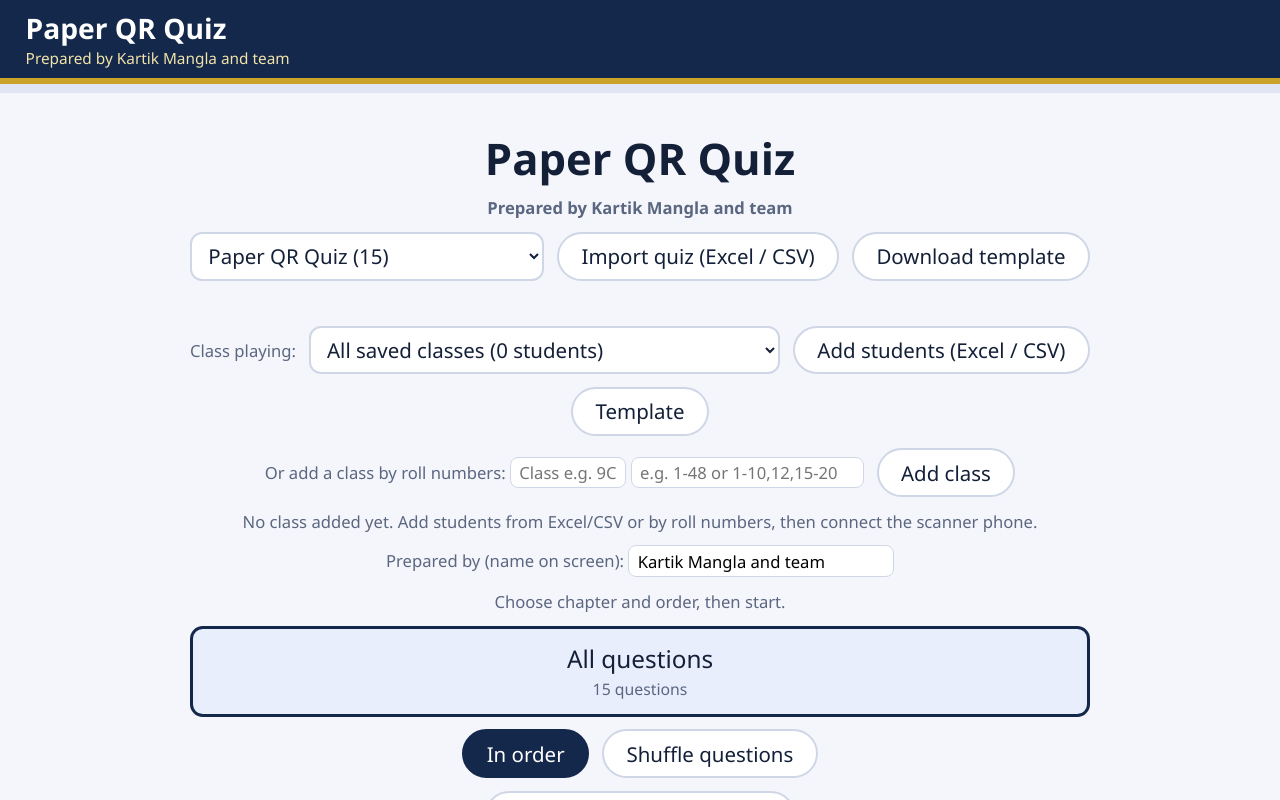
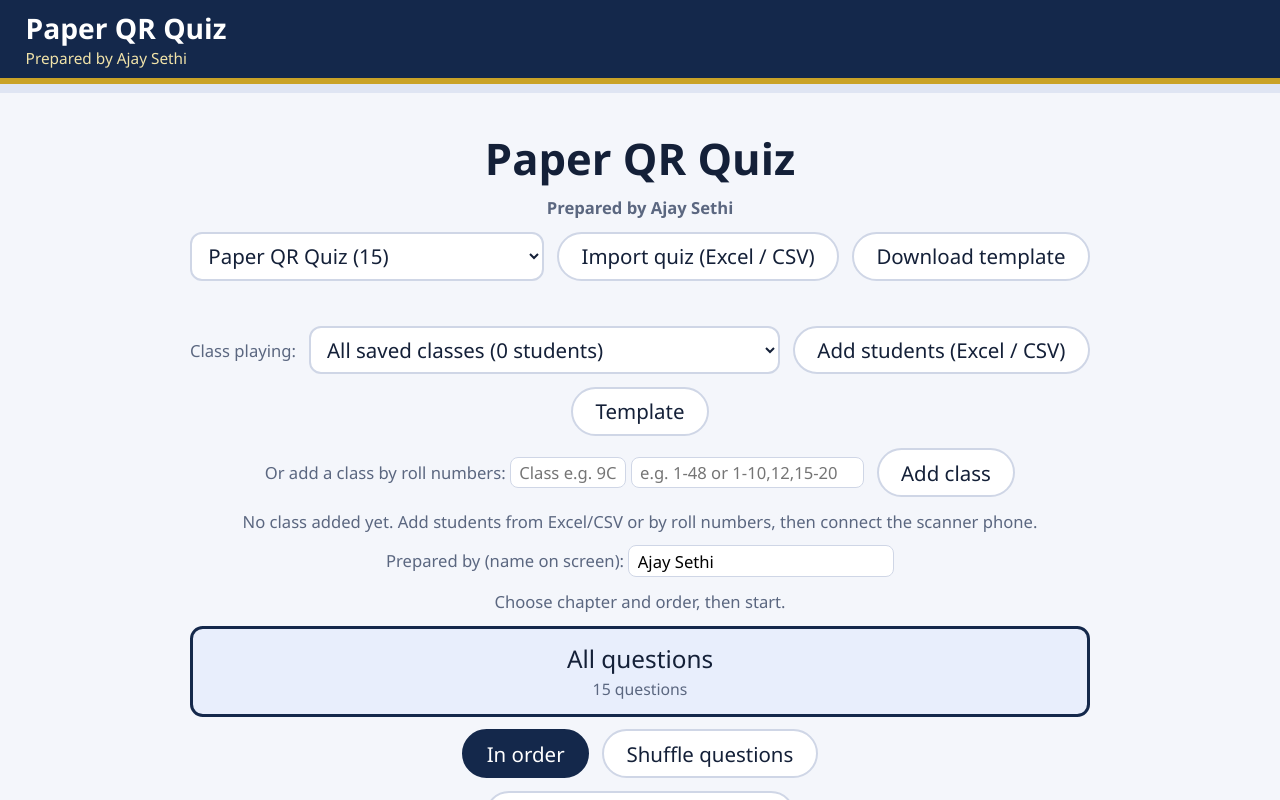
Before and after one commit to ajaysethitg-max/vpsquiz, a plain HTML site: page quiz.html in a window 1280 px wide. Drawn offline with Linux system fonts and the light colour scheme.

Commit message:
Update quiz.html

```diff
--- a/quiz.html
+++ b/quiz.html
@@ -89,7 +89,7 @@ footer{display:flex;gap:1.2vw;justify-content:center;align-items:center;padding:
 </head>
 <body>
 <header>
-  <div><h1 id="title">Paper QR Quiz</h1><div class="by byl">Prepared by Kartik Mangla and team</div></div>
+  <div><h1 id="title">Paper QR Quiz</h1><div class="by byl">Prepared by Ajay Sethi</div></div>
   <div class="meta"><span id="meta"></span><span class="qrstat" id="qrstat"></span></div>
 </header>
 <div class="bar"><i id="prog"></i></div>
@@ -97,7 +97,7 @@ footer{display:flex;gap:1.2vw;justify-content:center;align-items:center;padding:
 <main id="start">
   <div class="center">
     <h2 id="qtitle">Quiz</h2>
-    <div class="hint" style="margin-bottom:.4em"><b class="byl">Prepared by Kartik Mangla and team</b></div>
+    <div class="hint" style="margin-bottom:.4em"><b class="byl">Prepared by Ajay Sethi</b></div>
     <div class="row" id="libbar" style="align-items:center">
       <select id="quizsel" aria-label="Choose quiz"></select>
       <button class="pill" id="impq">Import quiz (Excel / CSV)</button>
@@ -121,7 +121,7 @@ footer{display:flex;gap:1.2vw;justify-content:center;align-items:center;padding:
       <button class="pill" id="rgadd">Add class</button>
     </div>
     <div class="hint" id="clsinfo" style="min-height:1.2em"></div>
-    <div class="row" style="align-items:center"><label class="hint">Prepared by (name on screen): <input id="byname" value="Kartik Mangla and team" maxlength="40" style="font:inherit;padding:.2em .5em;border:1px solid var(--line);border-radius:8px"></label></div>
+    <div class="row" style="align-items:center"><label class="hint">Prepared by (name on screen): <input id="byname" value="Ajay Sethi" maxlength="40" style="font:inherit;padding:.2em .5em;border:1px solid var(--line);border-radius:8px"></label></div>
     <div class="hint">Choose chapter and order, then start.</div>
     <div class="choices" id="chapters"></div>
     <div class="row" id="types">
@@ -166,7 +166,7 @@ footer{display:flex;gap:1.2vw;justify-content:center;align-items:center;padding:
     <div class="score" id="score"></div>
     <p class="hint" id="pct" style="font-size:clamp(18px,2.4vw,38px)"></p>
     <div id="rep" class="hide"><div id="repbox"></div></div>
-    <p class="hint byl">Prepared by Kartik Mangla and team</p>
+    <p class="hint byl">Prepared by Ajay Sethi</p>
     <div class="row">
       <button class="btn gold hide" id="dlrep">Download report (Excel/CSV)</button>
       <button class="btn ghost hide" id="repnm">Names: On</button>
```
